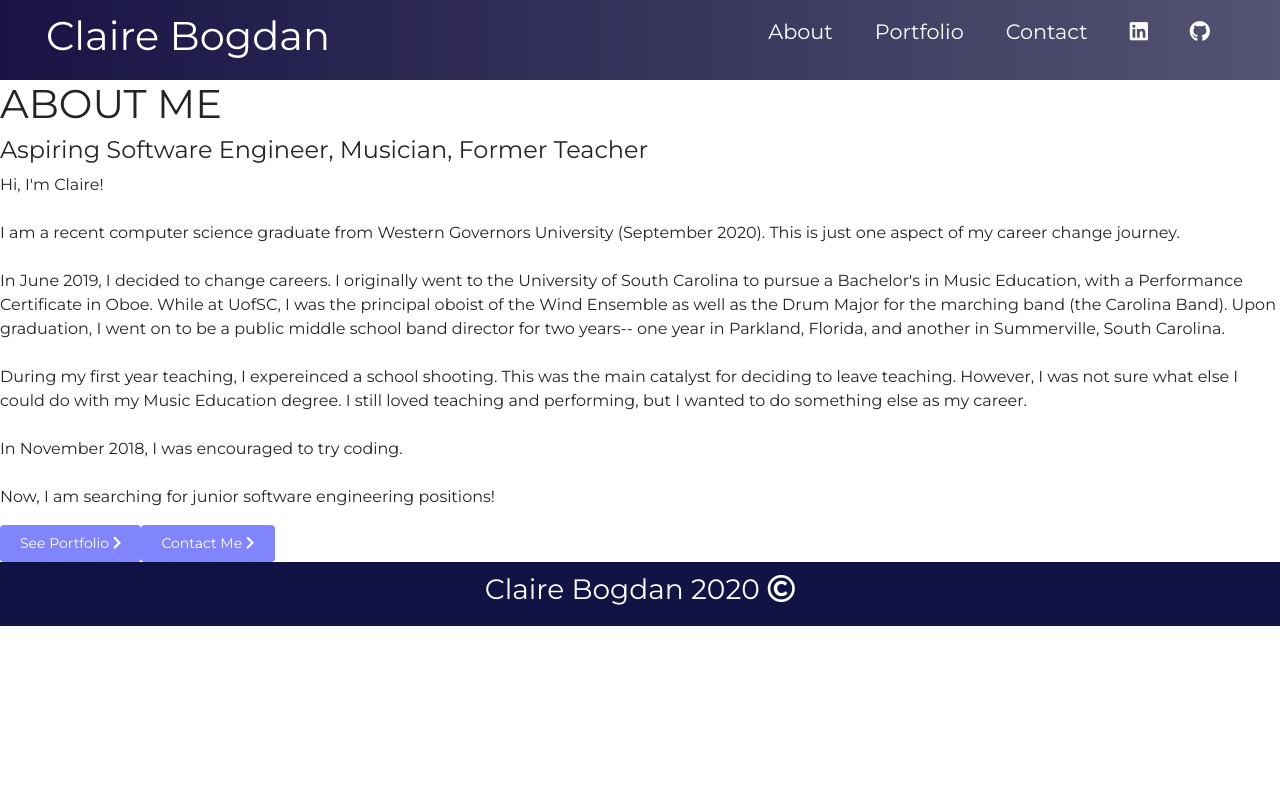
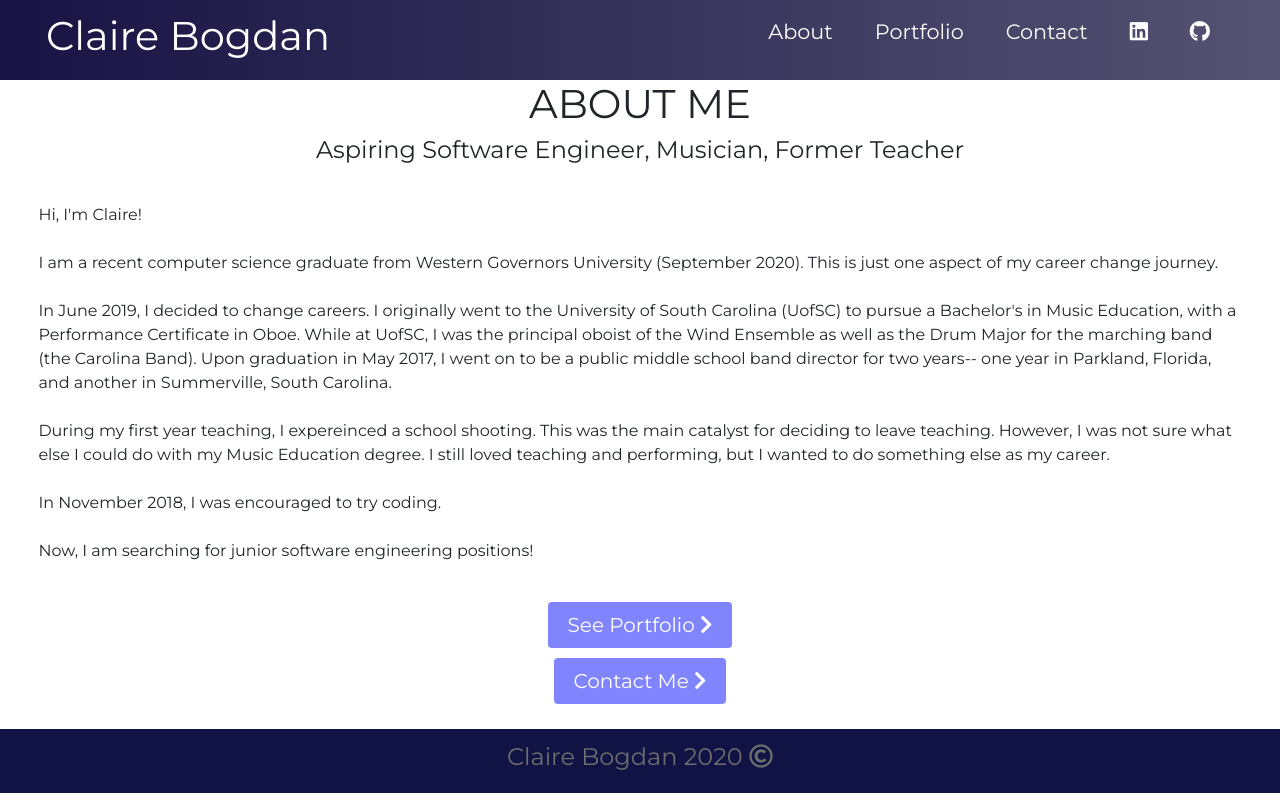
Before and after one commit to clairebogdan/portfolio, a React (Create React App) app: page /about in a window 1280 px wide. Built offline with nearby package versions, Linux system fonts and the light colour scheme; the HTML template or start-up script is replaced by a standard one.

Commit message:
Body overflow hidden, About page formatting

```diff
--- a/src/App.css
+++ b/src/App.css
@@ -14,3 +14,7 @@
   background-color:#d3d4ff;
   color: #000;
 }
+
+body {
+  overflow-x: hidden;
+}
--- a/src/components/Footer.js
+++ b/src/components/Footer.js
@@ -6,7 +6,7 @@ function Footer() {
     return (
         <>
         <div className='footer'>
-           <h3 className='footerText'>Claire Bogdan 2020 <i class="far fa-copyright"></i></h3>
+           <h4 className='footerText'>Claire Bogdan 2020 <i class="far fa-copyright"></i></h4>
         </div>
         </>
     );
--- a/src/components/pages/About.js
+++ b/src/components/pages/About.js
@@ -1,6 +1,7 @@
 import React from 'react';
 import '../../App.css';
-import '../styles/About.css'
+import '../styles/About.css';
+import { Link } from 'react-router-dom';
 
 export default function About() {
     return (
@@ -16,10 +17,10 @@ export default function About() {
                 I am a recent computer science graduate from Western Governors University (September 2020).
                 This is just one aspect of my career change journey.
                 <br/><br/>
-                In June 2019, I decided to change careers. I originally went to the University of South Carolina
+                In June 2019, I decided to change careers. I originally went to the University of South Carolina (UofSC)
                 to pursue a Bachelor's in Music Education, with a Performance Certificate in Oboe. While at UofSC,
                 I was the principal oboist of the Wind Ensemble as well as the Drum Major for the marching band
-                (the Carolina Band). Upon graduation, I went on to be a public middle school band director for
+                (the Carolina Band). Upon graduation in May 2017, I went on to be a public middle school band director for
                 two years-- one year in Parkland, Florida, and another in Summerville, South Carolina.
                 <br/><br/>
                 During my first year teaching, I expereinced a school shooting. This was the main catalyst for
@@ -33,8 +34,17 @@ export default function About() {
         </div>
 
         <div className='button-bar'>
-            <button className='btn-link'>See Portfolio <i class="fas fa-chevron-right"></i></button>
-            <button className='btn-link'>Contact Me <i class="fas fa-chevron-right"></i></button>
+            <Link to='/portfolio'>
+                <button className='btn-link'>
+                    See Portfolio <i class="fas fa-chevron-right"></i>
+                </button>
+            </Link>
+
+            <Link to='/contact'>
+                <button className='btn-link'>
+                    Contact Me <i class="fas fa-chevron-right"></i>
+                </button>
+            </Link>
         </div>
         </>
     );
--- a/src/components/styles/About.css
+++ b/src/components/styles/About.css
@@ -1,13 +1,24 @@
+.intro {
+    justify-content: center;
+    align-items: center;
+    text-align: center;
+}
+
+.bio {
+    margin: 3%;
+}
+
 .btn-link {
     padding: 8px 20px;
     border-radius: 4px;
     outline: none;
     border: none;
-    font-size: 14px;
+    font-size: 20px;
     color: #fff;
     cursor: pointer;
     background-color: #8185fd;
     text-decoration: none;
+    text-align: center;
 }
 
 .btn-link:hover {
@@ -18,3 +29,13 @@
     transition: 250ms;
     border: black;
 }
+
+.button-bar {
+    width: 100%;
+    display: grid;
+    grid-template-columns: 100%;
+    grid-row-gap: 10px;
+    margin-top: 2%;
+    margin-bottom: 2%;
+    text-align: center;
+}
--- a/src/components/styles/Footer.css
+++ b/src/components/styles/Footer.css
@@ -4,8 +4,7 @@
     height: 8vh;
     align-items: center;
     justify-content: center;
-    width: 100%;
     background-color: #111344;
-    color: white;
-    text-align: center;
+    color: #6d6d6d;
+
   }
```
